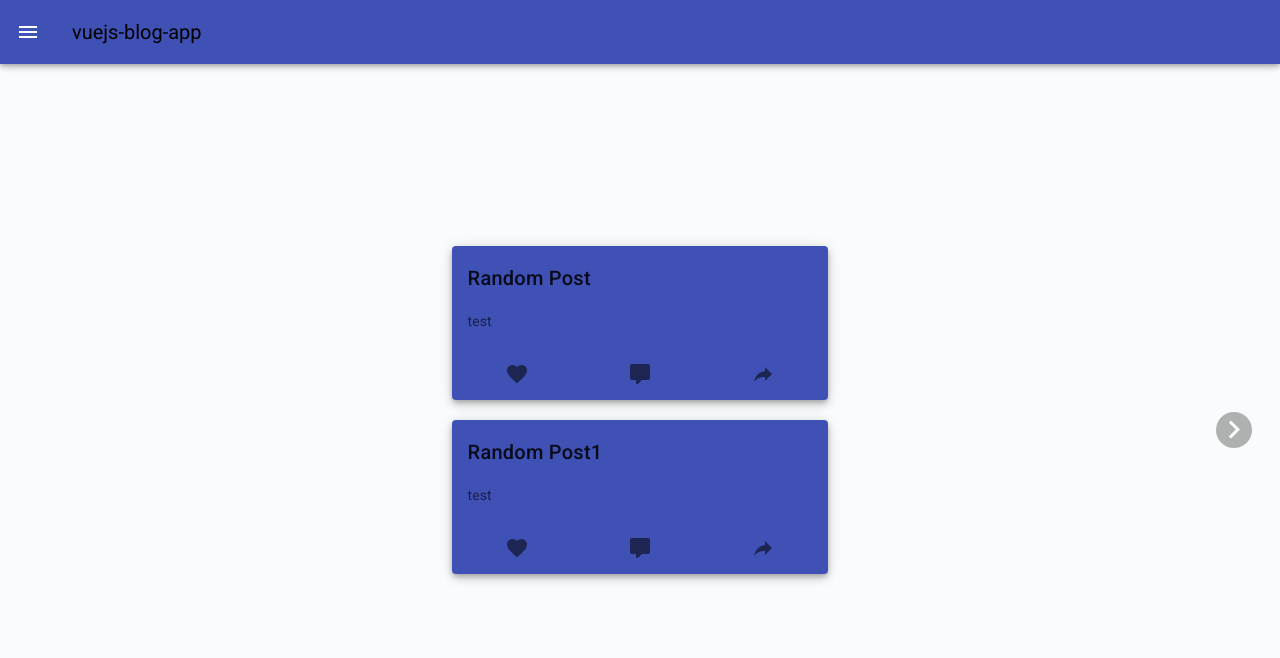
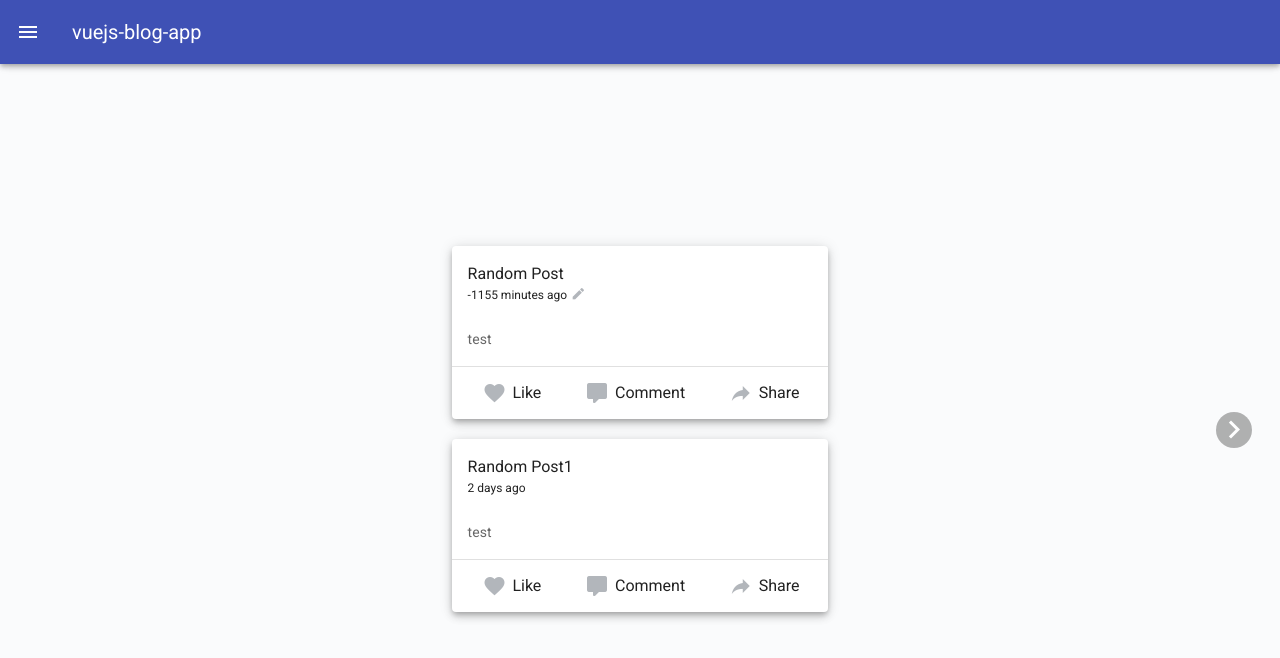
Before and after one commit to MaksNikitin/vuejs-blog-app, a Vue app: page / in a window 1280 px wide. Shown: the top 658 px of the page. Built offline with nearby package versions, Linux system fonts and the light colour scheme.

Commit message:
improve layout for post

```diff
--- a/data/mock.json
+++ b/data/mock.json
@@ -7,10 +7,14 @@
     ],
     "posts": [{
       "heading": "Random Post",
-      "text": "test"
+      "text": "test",
+      "created": "2019-09-13T05:51:54.099Z",
+      "lastModified": "2019-09-13T09:51:54.099Z"
     }, {
       "heading": "Random Post1",
-      "text": "test"
+      "text": "test",
+      "created": "2019-09-10T05:51:54.099Z",
+      "lastModified": "2019-09-10T05:51:54.099Z"
     }]
   },
   {
@@ -21,7 +25,9 @@
     ],
     "posts": [{
       "heading": "Random Post12",
-      "text": "test"
+      "text": "test",
+      "created": "2019-09-13T05:51:54.099Z",
+      "lastModified": "2019-09-13T09:51:54.099Z"
     }]
   },
   {
@@ -32,7 +38,9 @@
     ],
     "posts": [{
       "heading": "Random Post23",
-      "text": "test"
+      "text": "test",
+      "created": "2019-09-12T05:51:54.099Z",
+      "lastModified": "2019-09-12T09:51:54.099Z"
     }]
   }
 ]
--- a/package.json
+++ b/package.json
@@ -1,5 +1,5 @@
 {
-  "name": "first-try",
+  "name": "vuejs-blog-app",
   "version": "1.0.0",
   "description": "",
   "main": "index.js",
@@ -10,6 +10,7 @@
   "author": "",
   "license": "ISC",
   "dependencies": {
+    "moment": "^2.24.0",
     "vue": "^2.6.10",
     "vue-class-component": "^7.1.0",
     "vue-property-decorator": "^8.2.2",
--- a/src/components/App/App.scss
+++ b/src/components/App/App.scss
@@ -1,3 +1,7 @@
-.theme--dark.v-sheet {
+.theme--dark.v-card {
   color: #000000 !important;
+
+  .v-card__text {
+    color: #000000 !important;
+  }
 }
--- a/src/components/BlogTopic/blogTopic.scss
+++ b/src/components/BlogTopic/blogTopic.scss
@@ -1,3 +1,30 @@
 .content-container {
   width: 30%;
 }
+
+.post-header-container {
+  padding: 16px 16px 8px;
+
+  &-subtitle {
+    font-size: 12px;
+
+    &-icon {
+      font-size: 16px !important;
+    }
+  }
+}
+
+.post-btn {
+  cursor: pointer;
+  transition: 0.3s all;
+  background-color: #FFFFFF;
+
+  &:hover {
+    background-color: #E0E0E0;
+  }
+}
+
+.v-btn:not(.v-btn--text):not(.v-btn--outlined):hover:before,
+.v-btn:not(.v-btn--text):not(.v-btn--outlined):focus:before {
+  opacity: 0 !important;
+}
--- a/src/components/BlogTopic/blogTopic.ts
+++ b/src/components/BlogTopic/blogTopic.ts
@@ -1,4 +1,5 @@
 import { Vue, Component } from "vue-property-decorator";
+import moment from "moment";
 
 import Topic from "../../models/topic";
 
@@ -8,4 +9,34 @@ export default class BlogTopic extends Vue {
     const { topics, selectedTopic } = this.$store.state.topicModule;
     return topics[selectedTopic];
   }
+
+  getDateDiff(postIndex: number): string {
+    const post = this.selectedTopic.posts[postIndex];
+    const lastModified = moment(post.lastModified);
+    const diff = moment.duration(moment().diff(lastModified));
+    const diffHours = diff.asHours();
+
+    if (diffHours > 24) {
+      const days = Math.round(diff.asDays());
+      return `${days} day${this.addEndind(days)} ago`;
+    } else {
+      if (diffHours < 1) {
+        const minutes = Math.round(diff.asMinutes());
+        return `${minutes} minute${this.addEndind(minutes)} ago`;
+      }
+
+      const hours = Math.round(diffHours);
+      return `${hours} hour${this.addEndind(hours)} ago`;
+    }
+  }
+
+  showEditIcon(postIndex: number) {
+    const post = this.selectedTopic.posts[postIndex];
+    const diff = moment.duration(moment(post.lastModified).diff(moment(post.created)));
+    return diff.asSeconds() !== 0;
+  }
+
+  private addEndind(count: number) {
+    return count !== 1 ? 's' : '';
+  }
 }
--- a/src/components/BlogTopic/blogTopic.vue
+++ b/src/components/BlogTopic/blogTopic.vue
@@ -9,18 +9,53 @@
         class="mb-5"
         color="primary"
       >
-        <v-card-title>{{ item.heading }}</v-card-title>
+        <div class="post-header-container">
+          <div>{{ item.heading }}</div>
+          <div class="post-header-container-subtitle">
+            {{ getDateDiff(index) }}
+            <v-icon
+              v-if="showEditIcon(index)"
+              class="post-header-container-subtitle-icon"
+              color="secondary"
+            >
+              mdi-border-color
+            </v-icon>
+          </div>
+        </div>
+
         <v-card-text>{{ item.text }}</v-card-text>
+
+        <v-divider light />
+
         <v-card-actions class="justify-space-around">
-          <v-btn icon>
+          <div class="d-flex align-center post-btn pr-1">
+            <v-btn
+              icon
+              color="secondary"
+              :ripple="false"
+            >
               <v-icon>mdi-heart</v-icon>
             </v-btn>
-          <v-btn icon>
+            <div>Like</div>
+          </div>
+          <div class="d-flex align-center post-btn pr-1">
+            <v-btn
+              icon
+              color="secondary"
+            >
               <v-icon>mdi-comment</v-icon>
             </v-btn>
-          <v-btn icon>
+            <div>Comment</div>
+          </div>
+          <div class="d-flex align-center post-btn pr-1">
+            <v-btn
+              icon
+              color="secondary"
+            >
               <v-icon>mdi-share</v-icon>
             </v-btn>
+            <div>Share</div>
+          </div>
         </v-card-actions>
       </v-card>
     </div>
--- a/src/plugins/vuetify.ts
+++ b/src/plugins/vuetify.ts
@@ -11,8 +11,8 @@ export default new Vuetify({
     dark: false,
     themes: {
       light: {
-        primary: colors.indigo.base,
-        secondary: colors.indigo.lighten3,
+        primary: '#FFFFFF',
+        secondary: '#B2B6BB',
       },
       dark: {
         primary: colors.indigo.base,
--- a/tsconfig.json
+++ b/tsconfig.json
@@ -8,7 +8,8 @@
     "outDir": "out",
     "sourceMap": true,
     "strictNullChecks": false,
-    "noImplicitAny": false
+    "noImplicitAny": false,
+    "allowSyntheticDefaultImports": true
   },
   "include": [
     "./src/**/*"
```
Also changed, not shown: src/models/post.ts (+10 -1 lines), 1 other file (tests, documents, lock files or other folders). Lines whose indentation alone changed are shown as unchanged.
